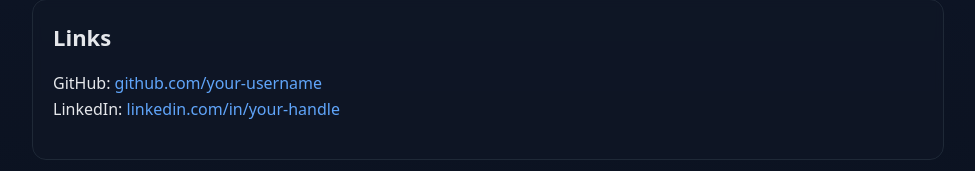
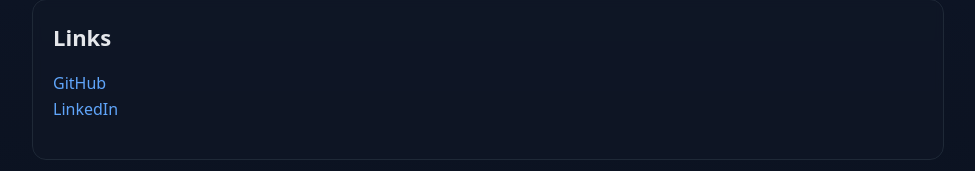
Before and after one commit to Nebel01/davidebasso.me, a plain HTML site: page index.html in a window 1280 px wide. Shown: the part 1361-1532 px from the top of the page, without its empty margins (152-1127 px from the left). Drawn offline with Linux system fonts and the light colour scheme.

Commit message:
Update index.html

```diff
--- a/index.html
+++ b/index.html
@@ -169,7 +169,7 @@
 <body>
   <div class="container">
     <header role="banner">
-      <h1 class="name">DD</h1>
+      <h1 class="name">Davide Basso</h1>
       <p class="tagline">System Administrator • Programmer • Problem Solver</p>
 
       <nav aria-label="Quick navigation">
@@ -275,8 +275,8 @@
       <section id="links" aria-labelledby="links-title">
         <h2 id="links-title">Links</h2>
         <p class="links">
-          GitHub: <a href="https://github.com/your-username" target="_blank" rel="noopener">github.com/your-username</a><br />
-          LinkedIn: <a href="https://www.linkedin.com/in/your-handle" target="_blank" rel="noopener">linkedin.com/in/your-handle</a>
+          <a href="https://github.com/Nebel01" target="_blank" rel="noopener">GitHub</a><br />
+          <a href="https://www.linkedin.com/in/your-handle" target="_blank" rel="noopener">LinkedIn</a>
         </p>
       </section>
     </main>
```
